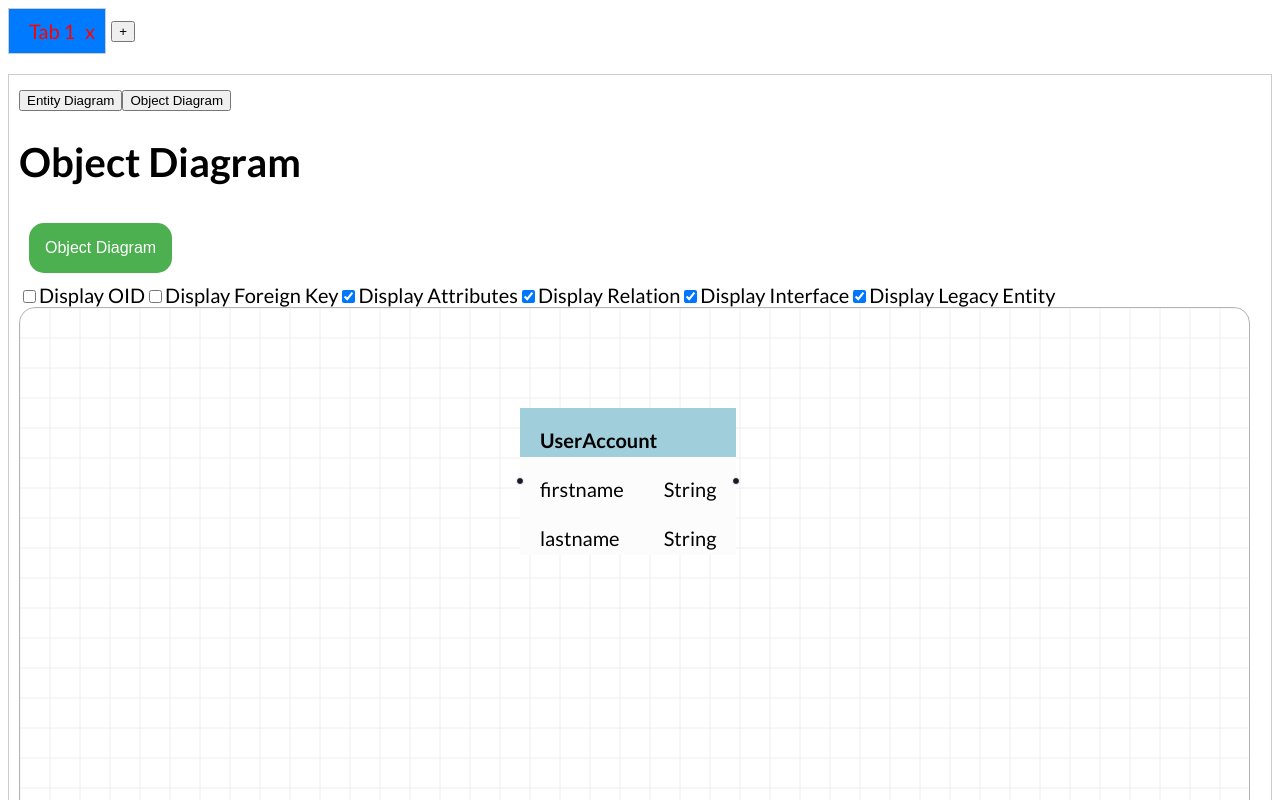
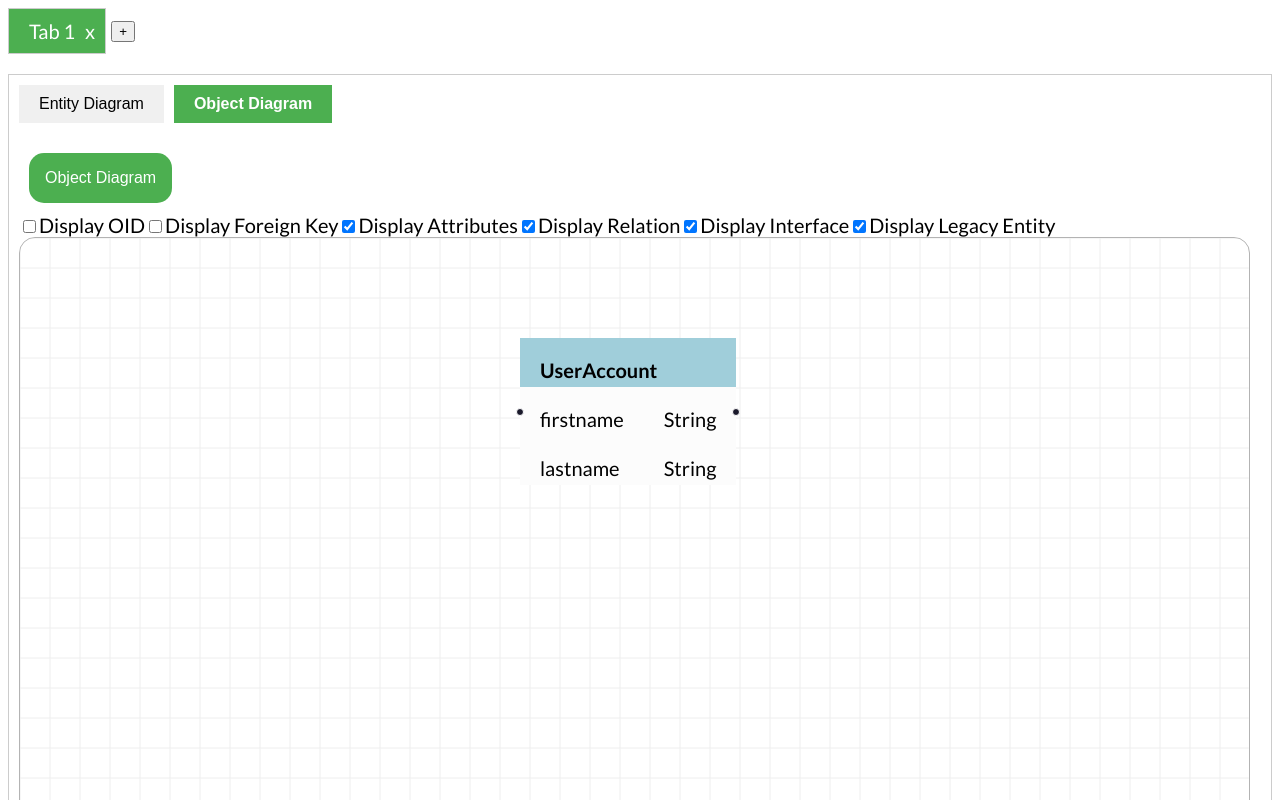
Before and after one commit to katappult/katappult-uml-viewer, a React (Vite) app: page / in a window 1280 px wide. Shown: the top 800 px of the page. Built offline with nearby package versions, Linux system fonts and the light colour scheme.

Commit message:
fix: style

```diff
--- a/src/components/DiagramComponent.jsx
+++ b/src/components/DiagramComponent.jsx
@@ -118,7 +118,6 @@ export const DiagramComponent = ({title, TableComponent, flowKey}) => {
     if (error) return <div>Error: {error}</div>
     return (
         <>
-            <h1>{title}</h1>
             <div className="flex-container">
                 <ListComponent title={title} />
             </div>
--- a/src/components/TabParent.jsx
+++ b/src/components/TabParent.jsx
@@ -7,31 +7,36 @@ export const TabParent = () => {
     ])
     const [activeTab, setActiveTab] = useState(tabs[0].id)
     const [editingTab, setEditingTab] = useState(null)
+    const [nextTabId, setNextTabId] = useState(2)
 
+    // Add a new tab with a limit of 5 tabs
     const addTab = () => {
         if (tabs.length >= 5) {
             alert('You can only have 5 tabs.')
             return
         }
 
-        const newTabId = tabs.length + 1
         const newTab = {
-            id: newTabId,
-            title: `Tab ${newTabId}`,
+            id: nextTabId,
+            title: `Tab ${nextTabId}`,
             component: <Tabs />,
         }
         setTabs([...tabs, newTab])
-        setActiveTab(newTabId)
+        setActiveTab(newTab.id) // Set the new tab as active
+        setNextTabId(nextTabId + 1) // Increment the ID for the next tab
     }
 
+    // Delete a tab
     const deleteTab = id => {
         const filteredTabs = tabs.filter(tab => tab.id !== id)
         setTabs(filteredTabs)
+        // If the active tab is deleted, set the active tab to the first one
         if (activeTab === id && filteredTabs.length > 0) {
             setActiveTab(filteredTabs[0].id)
         }
     }
 
+    // Handle title change
     const handleTitleChange = (e, id) => {
         const updatedTabs = tabs.map(tab =>
             tab.id === id ? {...tab, title: e.target.value} : tab
@@ -39,9 +44,11 @@ export const TabParent = () => {
         setTabs(updatedTabs)
     }
 
+    // Save the title
     const saveTitle = () => {
         setEditingTab(null)
     }
+
     return (
         <div>
             <div className="tabs">
--- a/src/components/Tabs.jsx
+++ b/src/components/Tabs.jsx
@@ -7,11 +7,17 @@ export const Tabs = () => {
 
     return (
         <div>
-            <div>
-                <button onClick={() => setActiveTab('entity')}>
+            <div className="tab-buttons">
+                <button
+                    className={activeTab === 'entity' ? 'active' : ''}
+                    onClick={() => setActiveTab('entity')}
+                >
                     Entity Diagram
                 </button>
-                <button onClick={() => setActiveTab('object')}>
+                <button
+                    className={activeTab === 'object' ? 'active' : ''}
+                    onClick={() => setActiveTab('object')}
+                >
                     Object Diagram
                 </button>
             </div>
--- a/src/index.css
+++ b/src/index.css
@@ -1,7 +1,7 @@
-@import url("https://fonts.googleapis.com/css2?family=Lato:ital,wght@0,100;0,300;0,400;0,700;0,900;1,100;1,300;1,400;1,700;1,900&display=swap");
+@import url('https://fonts.googleapis.com/css2?family=Lato:ital,wght@0,100;0,300;0,400;0,700;0,900;1,100;1,300;1,400;1,700;1,900&display=swap');
 
 :root {
-  --font-family: "Lato", sans-serif;
+    --font-family: 'Lato', sans-serif;
     --font-size: 20px;
     --border-color: #b3b3b3;
     --hover-border-color: #91cedd;
@@ -154,26 +154,30 @@ table.minimalistBlack thead th {
     background-color: var(--dropbtn-hover-bg-color);
 }
 
+.tab-buttons {
+    display: flex;
+    gap: 10px;
+    margin-bottom: 20px;
+}
 
+.tab-buttons button {
+    padding: 10px 20px;
+    border: none;
+    background-color: #f0f0f0;
+    cursor: pointer;
+    font-size: 16px;
+    transition: background-color 0.3s ease;
+}
 
+.tab-buttons button:hover {
+    background-color: #ddd;
+}
 
-
-
-
-
-
-
-
-
-
-
-
-
-
-
-
-
-
+.tab-buttons button.active {
+    background-color: var(--dropbtn-bg-color);
+    color: white;
+    font-weight: bold;
+}
 
 .tabs {
     display: flex;
@@ -189,13 +193,12 @@ table.minimalistBlack thead th {
 }
 
 .tab.active {
-  background-color: #007bff;
+    background-color: var(--dropbtn-bg-color);
     color: white;
 }
 
 .tab span {
     margin-left: 10px;
-  color: red;
     cursor: pointer;
 }
 
```
Lines whose indentation alone changed are shown as unchanged.
